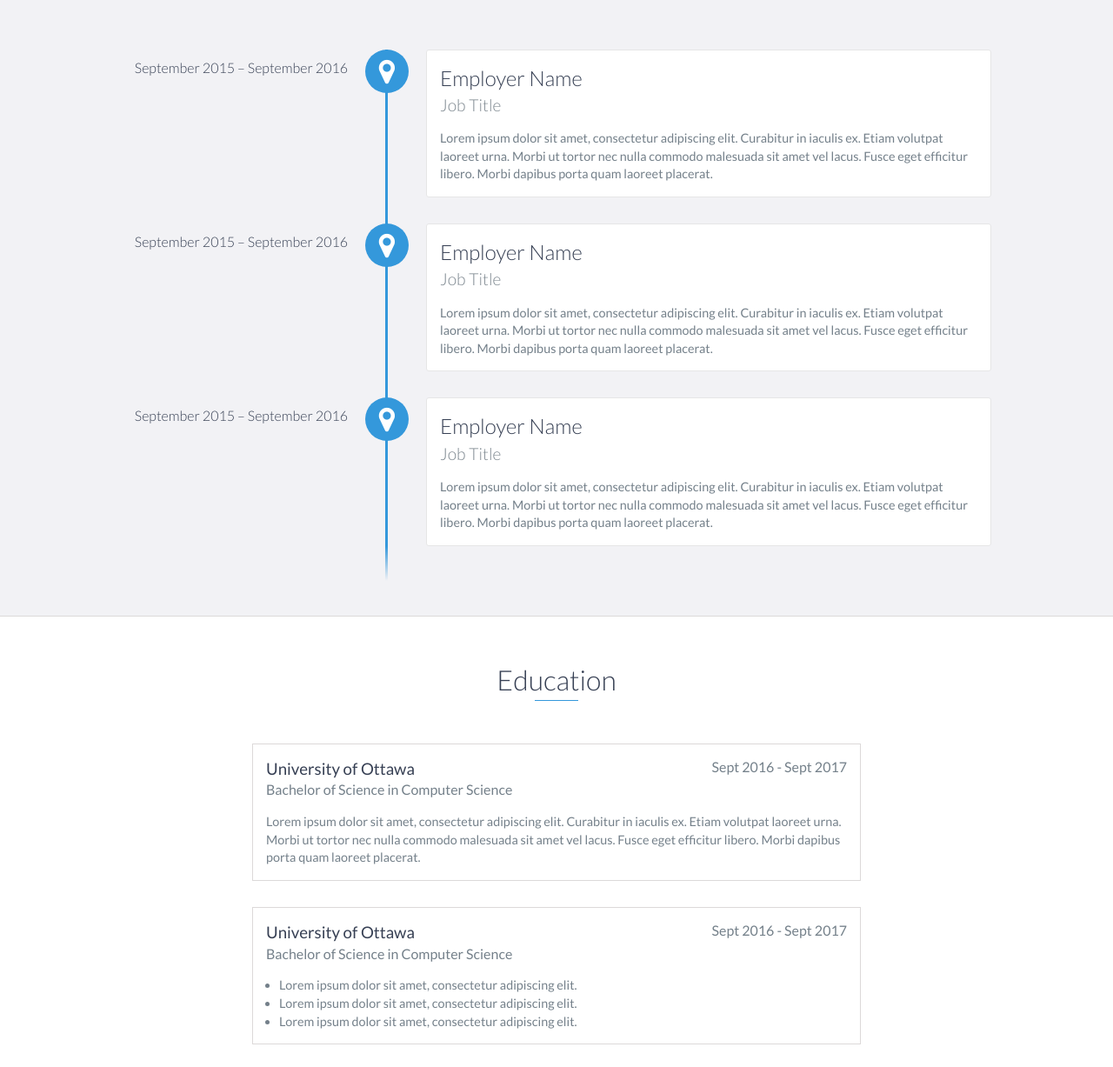
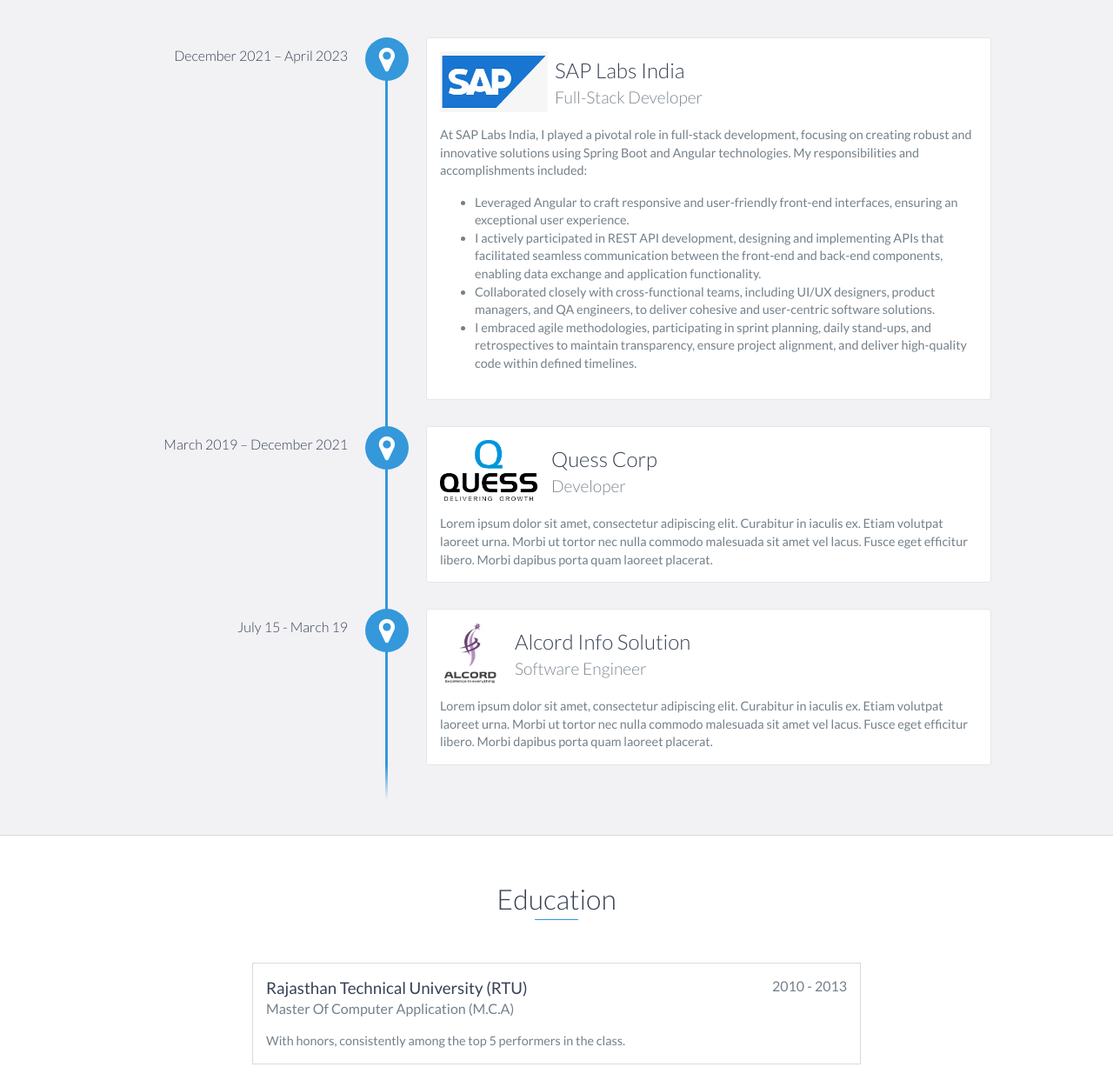
Before and after one commit to shkhan786/shkhan786.github.io, a website: page index.html in a window 1280 px wide. Shown: the part 1402-2629 px from the top of the page at 87% size. Drawn offline with nearby package versions, Linux system fonts and the light colour scheme.

Commit message:
Exeperince Sap and Logo

```diff
--- a/index.html
+++ b/index.html
@@ -29,7 +29,7 @@
       }
       li {
         color: #74808a;
-        font-size: 1em;
+        font-size: 0.9em;
         margin: 0;
       }
     </style>
@@ -138,9 +138,50 @@
     <div id="experience" class="background-alt">
       <h2 class="heading">Experience</h2>
       <div id="experience-timeline">
-        <div data-date="September 2015 – September 2016">
-          <h3>Employer Name</h3>
-          <h4>Job Title</h4>
+        <div data-date="December  2021 – April 2023">
+          <div style="display: flex; align-items: center;">
+            <img src="images/sap_logo.png" style="width: 124px; height: 70px; margin-bottom: 16px; margin-right: 8px;"/>
+            <div>
+              <h3>SAP Labs India</h3>
+              <h4>Full-Stack Developer</h4>
+            </div>
+          </div>
+          <p>
+            At SAP Labs India, I played a pivotal role in full-stack development,
+            focusing on creating robust and innovative solutions using Spring Boot and Angular
+            technologies. My responsibilities and accomplishments included:
+          </p>
+          <ul>
+            <li>
+              Leveraged Angular to craft responsive and user-friendly front-end interfaces,
+              ensuring an exceptional user experience.
+            </li>
+            <li>
+              I actively participated in REST API development, designing and implementing APIs that facilitated
+              seamless communication between the front-end and back-end components,
+              enabling data exchange and application functionality.
+            </li>
+            <li>
+              Collaborated closely with cross-functional teams,
+              including UI/UX designers, product managers, and QA engineers,
+              to deliver cohesive and user-centric software solutions.
+            </li>
+            <li>
+              I embraced agile methodologies, participating in sprint planning,
+              daily stand-ups, and retrospectives to maintain transparency,
+              ensure project alignment, and deliver high-quality code within defined timelines.
+            </li>
+          </ul>
+        </div>
+
+        <div data-date="March 2019 – December 2021">
+          <div style="display: flex; align-items: center;">
+            <img src="images/quess_logo.png" style="width: 112px; height: 70px; margin-bottom: 16px; margin-right: 16px;"/>
+            <div>
+              <h3>Quess Corp</h3>
+              <h4>Developer</h4>
+            </div>
+          </div>
           <p>
             Lorem ipsum dolor sit amet, consectetur adipiscing elit. Curabitur
             in iaculis ex. Etiam volutpat laoreet urna. Morbi ut tortor nec
@@ -149,20 +190,15 @@
           </p>
         </div>
 
-        <div data-date="September 2015 – September 2016">
-          <h3>Employer Name</h3>
-          <h4>Job Title</h4>
-          <p>
-            Lorem ipsum dolor sit amet, consectetur adipiscing elit. Curabitur
-            in iaculis ex. Etiam volutpat laoreet urna. Morbi ut tortor nec
-            nulla commodo malesuada sit amet vel lacus. Fusce eget efficitur
-            libero. Morbi dapibus porta quam laoreet placerat.
-          </p>
-        </div>
+        <div data-date="July 15 - March 19">
+          <div style="display: flex; align-items: center;">
+            <img src="images/alcord_logo.jpeg" style="width: 70px; height: 70px; margin-bottom: 16px; margin-right: 16px;" />
+            <div>
+              <h3>Alcord Info Solution</h3>
+              <h4>Software Engineer</h4>
+            </div>
+          </div>
 
-        <div data-date="September 2015 – September 2016">
-          <h3>Employer Name</h3>
-          <h4>Job Title</h4>
           <p>
             Lorem ipsum dolor sit amet, consectetur adipiscing elit. Curabitur
             in iaculis ex. Etiam volutpat laoreet urna. Morbi ut tortor nec
@@ -177,19 +213,16 @@
     <div id="education">
       <h2 class="heading">Education</h2>
       <div class="education-block">
-        <h3>University of Ottawa</h3>
-        <span class="education-date">Sept 2016 - Sept 2017</span>
-        <h4>Bachelor of Science in Computer Science</h4>
+        <h3>Rajasthan Technical University (RTU)</h3>
+        <span class="education-date">2010 - 2013</span>
+        <h4>Master Of Computer Application (M.C.A)</h4>
         <p>
-          Lorem ipsum dolor sit amet, consectetur adipiscing elit. Curabitur in
-          iaculis ex. Etiam volutpat laoreet urna. Morbi ut tortor nec nulla
-          commodo malesuada sit amet vel lacus. Fusce eget efficitur libero.
-          Morbi dapibus porta quam laoreet placerat.
+          With honors, consistently among the top 5 performers in the class.
         </p>
       </div>
       <!-- End .education-block -->
 
-      <div class="education-block">
+      <!-- <div class="education-block">
         <h3>University of Ottawa</h3>
         <span class="education-date">Sept 2016 - Sept 2017</span>
         <h4>Bachelor of Science in Computer Science</h4>
@@ -198,7 +231,7 @@
           <li>Lorem ipsum dolor sit amet, consectetur adipiscing elit.</li>
           <li>Lorem ipsum dolor sit amet, consectetur adipiscing elit.</li>
         </ul>
-      </div>
+      </div> -->
       <!-- End .education-block -->
     </div>
     <!-- End #education -->
```
Also changed, not shown: images/alcord_logo.jpeg (added), images/quess_logo.png (added), images/sap_logo.png (added).
